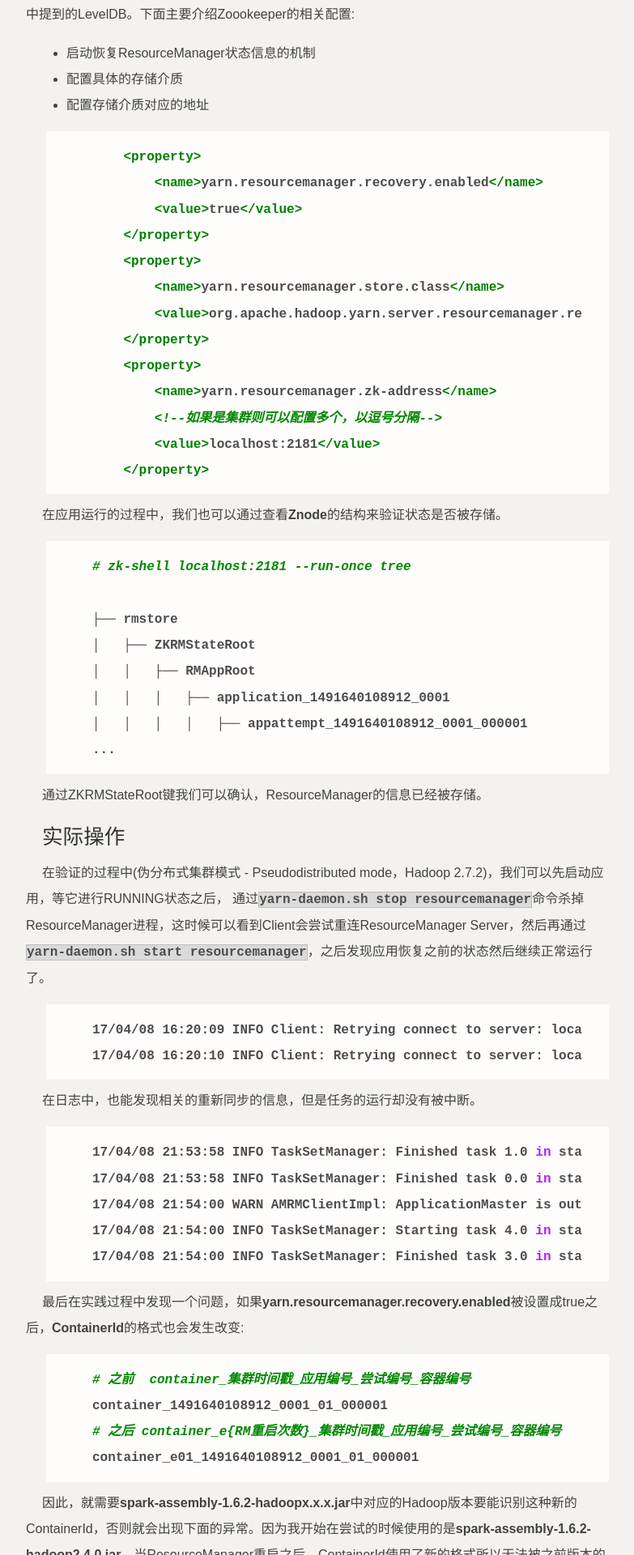
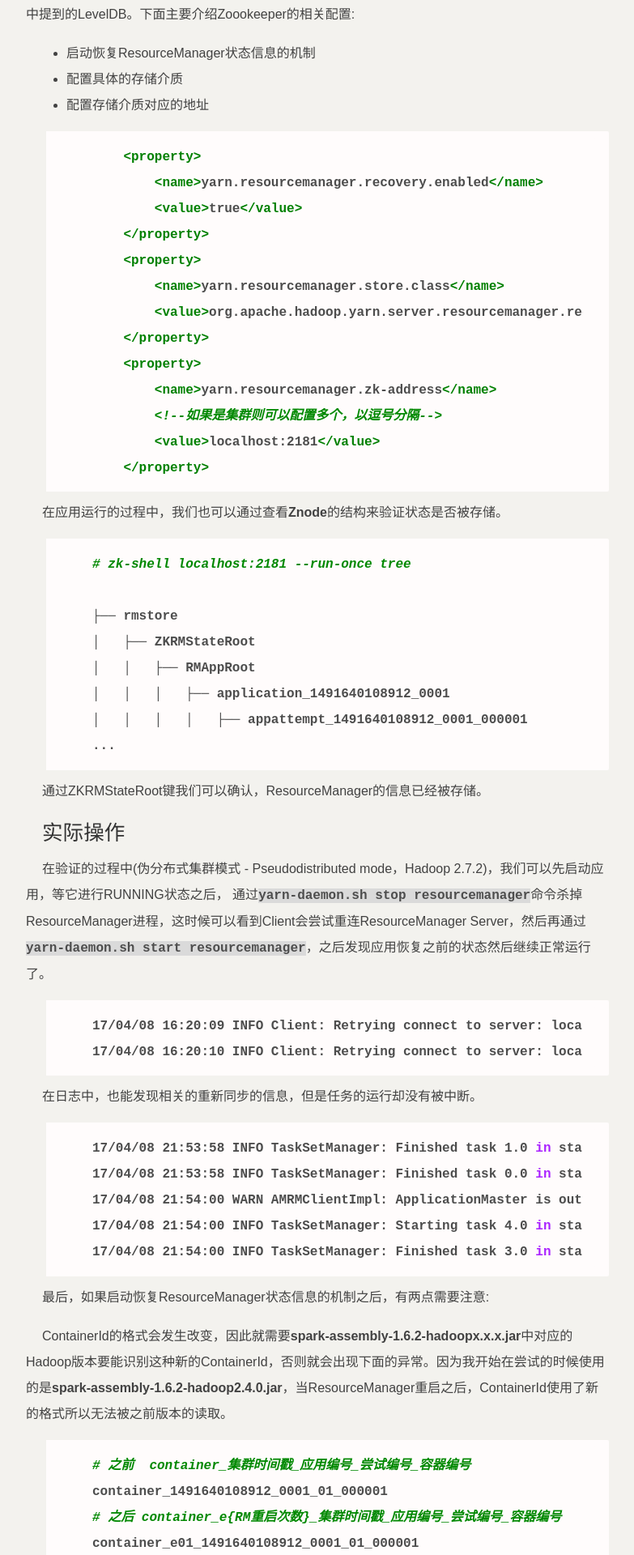
Before and after one commit to jacoffee/jacoffee.github.io, a Jekyll site: the page built from _posts/2017-04-08-hadoop-basics-resourcemanager-restart.md, in a window 1280 px wide. Shown: the part 1176-3096 px from the top of the page at 81% size, without its empty margins (248-1031 px from the left). Built offline with Jekyll 4.4.1, drawn with Linux system fonts in a browser that asks for light colours; nearby versions of some CDN libraries; library files that are not in the unit come from our copies; some of the changed lines change nothing that is shown; some of the changed text lies outside the part shown.

Commit message:
done for theory part and ready for practice part

````diff
--- a/_posts/2017-04-08-hadoop-basics-resourcemanager-restart.md
+++ b/_posts/2017-04-08-hadoop-basics-resourcemanager-restart.md
@@ -100,7 +100,9 @@
 17/04/08 21:54:00 INFO TaskSetManager: Finished task 3.0 in stage 0.0 (TID 3) in 2460 ms on 192.168.31.65 (3/30)
 ```
 
-最后在实践过程中发现一个问题，如果**yarn.resourcemanager.recovery.enabled**被设置成true之后，**ContainerId**的格式也会发生改变:
+最后，如果启动恢复ResourceManager状态信息的机制之后，有两点需要注意:
+
+ContainerId的格式会发生改变，因此就需要**spark-assembly-1.6.2-hadoopx.x.x.jar**中对应的Hadoop版本要能识别这种新的ContainerId，否则就会出现下面的异常。因为我开始在尝试的时候使用的是**spark-assembly-1.6.2-hadoop2.4.0.jar**，当ResourceManager重启之后，ContainerId使用了新的格式所以无法被之前版本的读取。
 
 ```bash
 # 之前  container_集群时间戳_应用编号_尝试编号_容器编号
@@ -109,10 +111,10 @@
 container_e01_1491640108912_0001_01_000001
 ```
 
-因此，就需要**spark-assembly-1.6.2-hadoopx.x.x.jar**中对应的Hadoop版本要能识别这种新的ContainerId，否则就会出现下面的异常。因为我开始在尝试的时候使用的是**spark-assembly-1.6.2-hadoop2.4.0.jar**，当ResourceManager重启之后，ContainerId使用了新的格式所以无法被之前版本的读取。
-
 ```bash
 java.lang.IllegalArgumentException: Invalid ContainerId: container_e01_1491640108912_0001_01_000001
 ...
 Caused by: java.lang.NumberFormatException: For input string: "e01"
 ```
+
+启动恢复ResourceManager状态信息的机制之后，如果借助Zookeeper存储状态信息，则首先需要启动Zookeeper。因为在ResourceManager启动时会尝试建立连接，如果Zookeeper没有启动则会导致ResourceManager启动失败。
--- /dev/null
+++ b/_posts/2017-04-12-hadoop-basics-logs.md
@@ -0,0 +1,84 @@
+---
+layout: post
+category: hadoop
+date: 2017-04-12 10:30:55 UTC
+title: Hadoop基础之日志梳理
+tags: [日志聚合，删除并上传]
+permalink: /hadoop/logs
+key:
+description: 本文介绍了Hadoop以及Yarn中各种日志的位置以及Spark应用日志的相关位置
+keywords: [日志聚合，删除并上传]
+---
+
+Hadoop中有许多类型的日志，系统进程日志(NameNode, DataNode), HDFS审计日志(HDFS audit log)还有应用相关的日志(NodeManager中容器产生的日志)，下面主要介绍一下系统进程日志以及应用相关的日志。
+
+## 系统进程日志
+
+Hadoop中的主要进程包括NameNode、DataNode、JournalNode、ResourceManager以及NodeManager。
+前三者属于Hadoop守卫进程，可以通过**hadoop-daemon.sh start xxx**启动；后两者属于Yarn守卫进程，可以通过**yarn-daemon.sh start xxx**启动。默认情况下，它们的日志位于**${HADOOP_HOME}/logs**文件夹下面，实际上每次脚本启动进程的时候都会在命令行中打印进程的日志地址。
+
+```bash
+allen:logs allen$ hadoop-daemon.sh start journalnode
+starting journalnode, logging to ${HADOOP_HOME}/logs/hadoop-allen-journalnode-allen.local.out
+```
+
+另外为了更好的组织各种进程的日志，我们也可以通过在环境变量中或是**${HADOOP_CONF_DIR}/hadoop-env.sh**中分别配置`HADOOP_LOG_DIR`和`YARN_LOG_DIR`两个属性，这样对应进程的日志就会写到相应的文件夹中。
+
+## 应用相关日志
+
+这个主要指的是我们在ResourceManager UI中通过点击logs看到的Spark运行日志，实际上就是NodeManager中的Container日志(**注意和NodeManger本身的进程日志区分**)，默认地址为**${HADOOP_HOME}/logs/userlogs**。当然，我们也可以在yarn-site.xml中通过配置**yarn.nodemanager.log-dirs**属性来改变该地址。
+
+```xml
+<property>
+    <name>yarn.nodemanager.log-dirs</name>
+    <!--yarn.log.dir 指的就是配置的变量YARN_LOG_DIR-->
+    <value>${yarn.log.dir}/userlogs</value>
+    <description>
+    应用的容器日志地址，每一个应用在运行的时候都会将日志放到该文件夹下面。
+    每个应用会形成一个文件夹applicaiton_timestamp_appId，里面包含了各个运行容器的日志。
+    </description>
+</property>
+```
+
+在实际应用中，我们经常会配置一个属性**yarn.log-aggregation-enable**，它主要功能是决定是否开容器的日志聚合功能，作用效果表现在如下两个方面:
+
+<ul class="item">
+    <li>是否将上面的提到的Container日志上传到HDFS</li>
+    <li>Spark UI的Executor Tab中各个Executor的<code>stdout、stderr</code>可否直接通过链接访问</li>
+</ul>
+
+```xml
+<!--yarn-site.xml-->
+<property>
+    <name>yarn.log-aggregation-enable</name>
+    <value>true</value>
+    <description>是否开启Container日志聚合功能</description>
+</property>
+<property>
+     <name>yarn.log-aggregation.retain-seconds</name>
+    <value>864000</value>
+    <description>聚合日志的保留时间</description>
+</property>
+<property>
+    <name>yarn.nodemanager.remote-app-log-dir</name>
+    <value>/yarn/logs</value>
+    <description>聚合日志上传到HDFS的地址，默认为/tmp/logs</description>
+</property>
+```
+
+当开启日志聚合功能后，应用结束时，NodeManager会对Container日志做如下处理。这个过程是属于NodeManager进程的行为，所以我们需要去上面提到的NodeManager日志中去查看相应的日志。具体的流程如下:
+
+<ul class="item">
+    <li>依次将节点上当前结束应用的所有容器中的stderr, stdout文件上传到<b>yarn.nodemanager.remote-app-log-dir</b>中</li>
+    <li>然后依次删除节点中各个容器中的stderr, stdout</li>
+    <li>在HDFS中所有的容器(包括driver)的日志都融合成了一个文件</li>
+</ul>
+
+概括来说就是如果开启了容器日志聚合功能，所有相关日志都会被上传到HDFS中。这样我们就可以通过`yarn logs -applicationId <application ID> -containerId <Container ID>`来对于各个容器中的日志进行排查和分析。
+
+最后，我们在**spark-defaults.conf**配置的**spark.eventLog.dir**和**spark.history.fs.logDirectory**里面的存储的日志都是为Spark UI服务的(reconstruct the Web UI after the application has finished)。
+
+
+## 参考
+
+\> [HortonWorks简化YARN中的日志管理](https://hortonworks.com/blog/simplifying-user-logs-management-and-access-in-yarn/)
--- a/static/css/style.css
+++ b/static/css/style.css
@@ -197,13 +197,12 @@
 
 pre, code {
     overflow-x: auto;
-    vertical-align: middle;
 }
 
 code {
     color: #4d4d4d;
     background: rgba(215, 215, 215, 0.9);
-    border: 1px solid #bdbdbd;
+    border: 0px solid #bdbdbd;
     font-weight: bold;
 }
 small {
````
